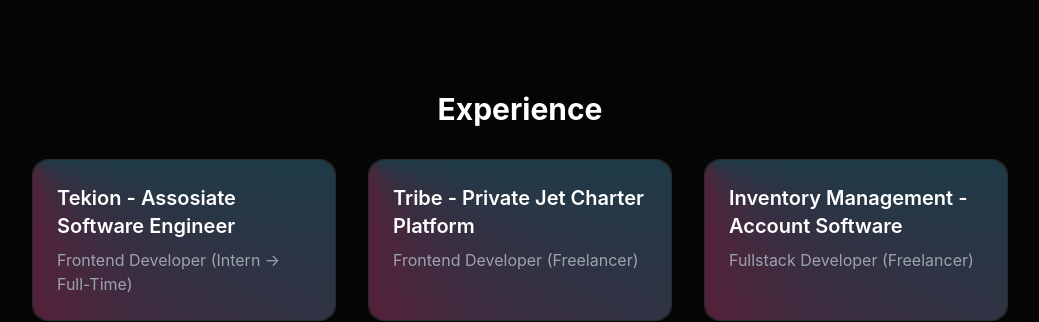
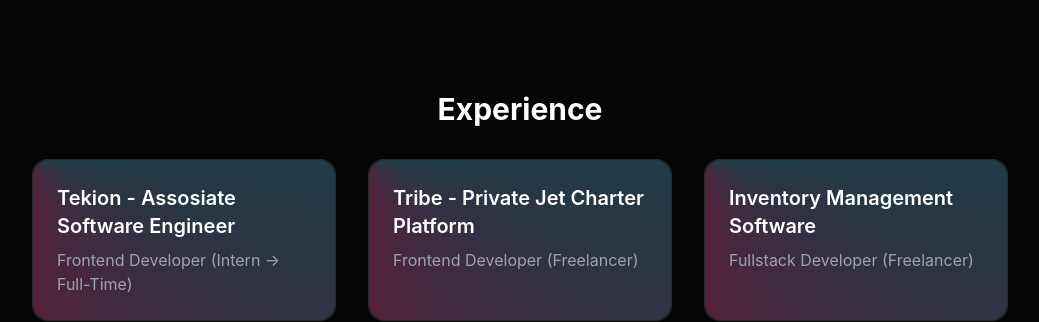
Before and after one commit to jasmit-lathiya/jasmit-portfolio, a React (Create React App) app: page / in a window 1280 px wide. Shown: the part 2473-2795 px from the top of the page, without its empty margins (120-1159 px from the left). Built offline with nearby package versions, Linux system fonts and the light colour scheme.

Commit message:
Minor typo in project name updated

```diff
--- a/src/constants/project.ts
+++ b/src/constants/project.ts
@@ -27,7 +27,7 @@
     ],
   },
   {
-    title: 'Inventory Management - Account Software',
+    title: 'Inventory Management Software',
     desc: 'Fullstack Developer (Freelancer)',
     liveSiteURL: 'stock-management-4a83b.web.app',
     explanation: [
```
